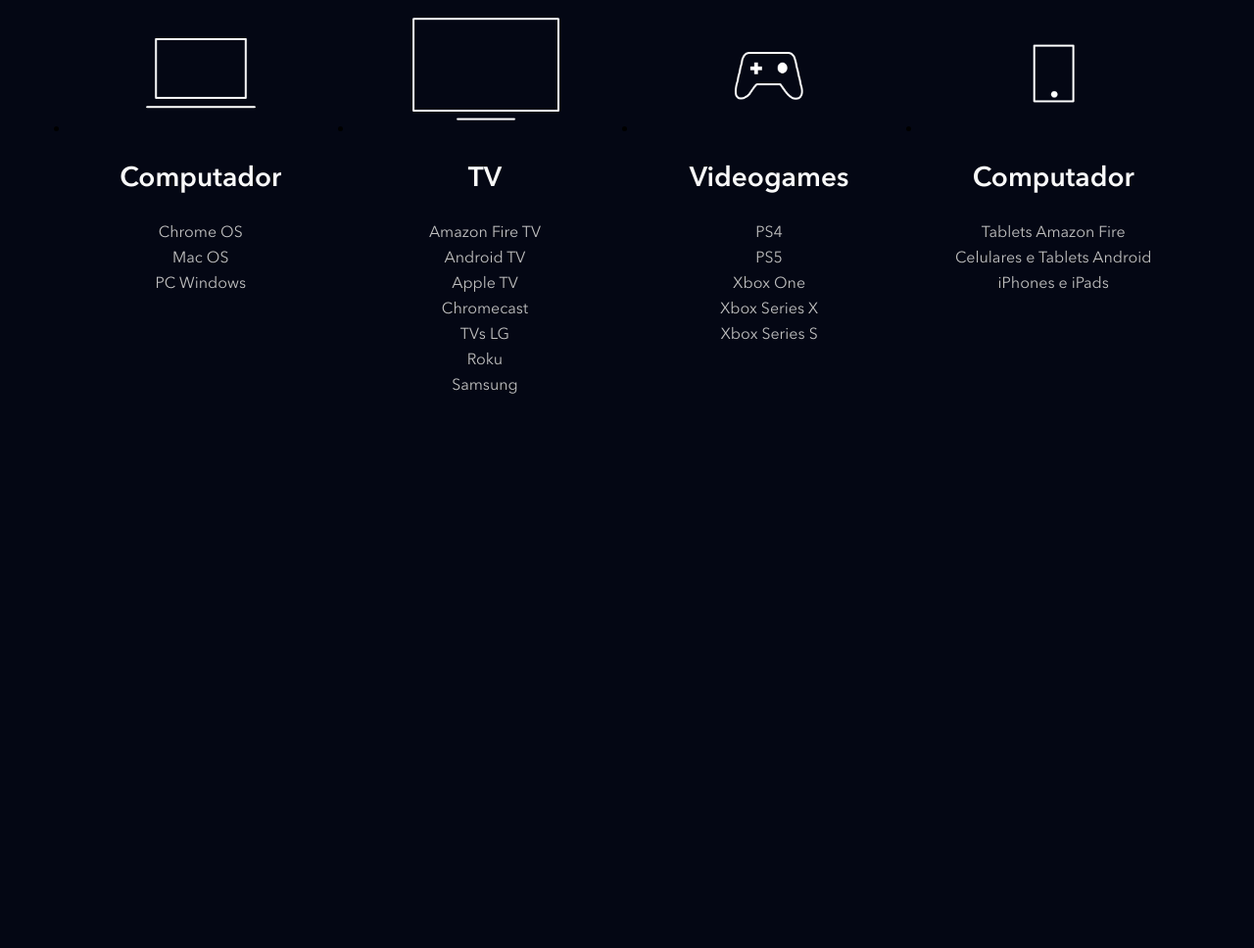
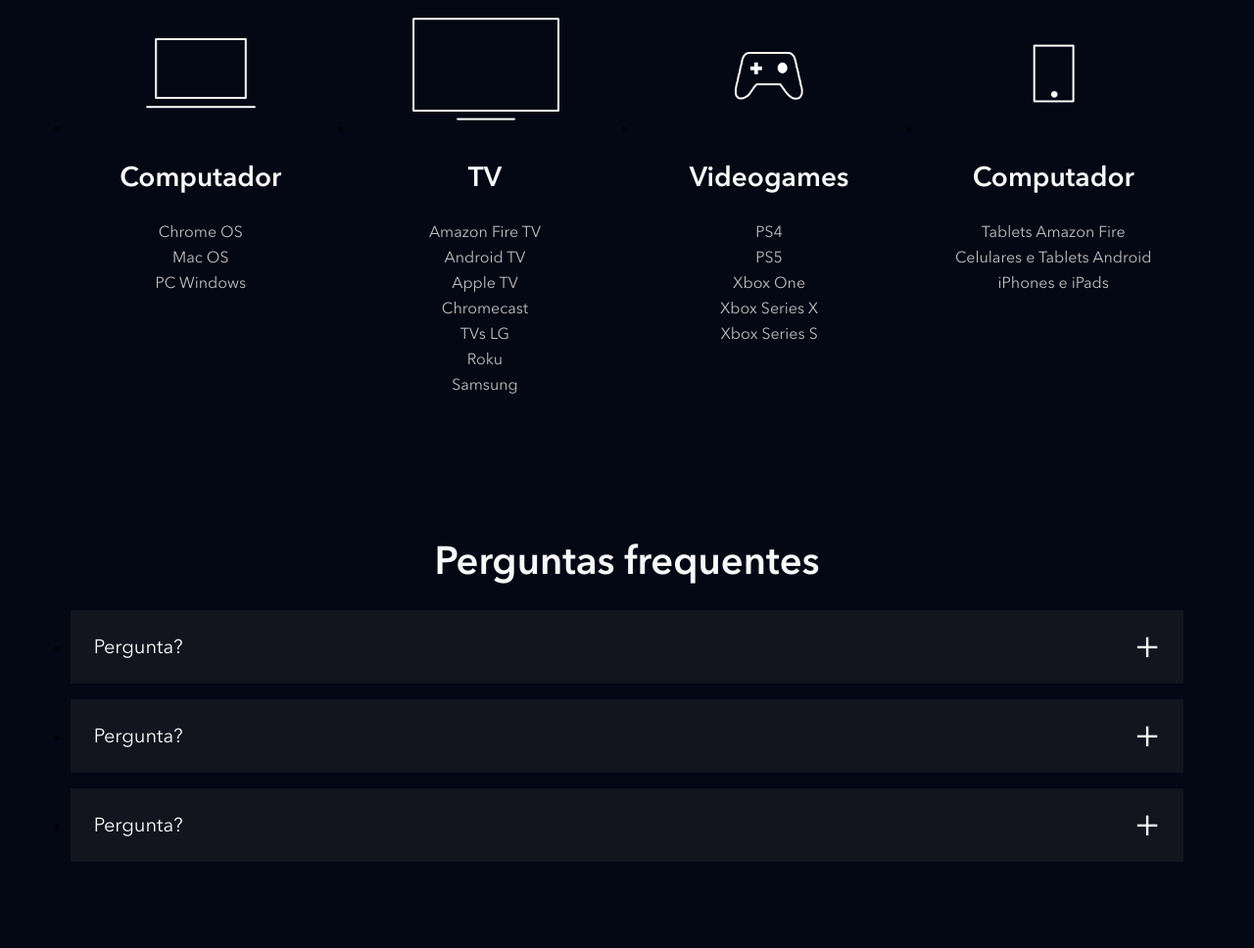
Before and after one commit to tiereis/projeto_04_clone_disney-, a website: page index.html in a window 1280 px wide. Shown: the part 3877-4845 px from the top of the page at 98% size. Before the commit the page ends 4354 px from the top, so only its background shows below. Drawn offline with nearby package versions, Linux system fonts and the light colour scheme; files that its build step writes are made by us from their sources; files whose address does not match are found by name.

Commit message:
Criando a sessão FAQ

```diff
--- a/index.html
+++ b/index.html
@@ -191,6 +191,35 @@
             </li>
         </ul>
     </section>
+    <section class="faq">
+        <h2 class="title">Perguntas frequentes</h2>
+        <ul class="faq__questions">
+            <li class="faq__questions__item">
+                <div class="faq__questions__item__question" data-faq-question>
+                    Pergunta?
+                </div>
+                <div class="faq__questions__item__answer text--big">
+                    A resposta da pergunta
+                </div>
+            </li>
+            <li class="faq__questions__item">
+                <div class="faq__questions__item__question" data-faq-question>
+                    Pergunta?
+                </div>
+                <div class="faq__questions__item__answer text--big">
+                    A resposta da pergunta
+                </div>
+            </li>
+            <li class="faq__questions__item">
+                <div class="faq__questions__item__question" data-faq-question>
+                    Pergunta?
+                </div>
+                <div class="faq__questions__item__answer text--big">
+                    A resposta da pergunta
+                </div>
+            </li>
+        </ul>
+    </section>
     <script src="./src/main.js"></script>
 </body>
 </html>
--- a/src/main.js
+++ b/src/main.js
@@ -1,5 +1,6 @@
 document.addEventListener('DOMContentLoaded', function() {
     const buttons = document.querySelectorAll('[data-tab-button]');
+    const questions = document.querySelectorAll('[data-faq-question');
 
     for (let i = 0; i< buttons.length; i++){
         buttons[i].addEventListener('click', function(botao){
@@ -12,7 +13,18 @@
             botao.target.classList.add('shows__tabs__button--is-active');
         })
     }
+
+    for (let i = 0; i< questions.length; i++){
+        questions[i].addEventListener('click', abreOuFechaResposta);
+    }
 })
+
+function abreOuFechaResposta(elemento) {
+    const classe = 'faq__questions__item--is-open';
+    const elementoPai = elemento.target.parentNode;
+
+    elementoPai.classList.toggle(classe);
+}
 
 function removeBotaoAtivo() {
     const buttons = document.querySelectorAll('[data-tab-button]');
--- /dev/null
+++ b/src/styles/_faq.scss
@@ -0,0 +1,54 @@
+.faq {
+    padding: 5.6vw;
+
+    h2 {
+        text-align: center;
+        margin-bottom: 24px;
+    }
+
+    &__questions {
+        &__item {
+            background-color: #12151d;
+            margin-bottom: 16px;
+
+            &__question {
+                color: #fff;
+                font-size: 20px;
+                padding: 24px;
+                display: block;
+                cursor: pointer;
+                position: relative;
+
+                &:after {
+                    content: '+';
+                    position: absolute;
+                    top: 0;
+                    right: 24px;
+                    height: 100%;
+                    display: flex;
+                    align-items: center;
+                    font-size: 40px;
+                }
+            }
+
+            &__answer {
+                height: 0;
+                overflow: hidden;
+                padding: 0 24px;
+                transition: height, .5s ease;
+            }
+
+            &--is-open {
+                .faq__questions__item__question::after {
+                    content: '-';
+                }
+
+                .faq__questions__item__answer {
+                    height: auto;
+                    padding-bottom: 24px;
+                    transition: height, .5s ease;
+                }
+            }
+        }
+    }
+}
--- a/src/styles/main.scss
+++ b/src/styles/main.scss
@@ -3,6 +3,7 @@
 @use 'shows';
 @use 'plans';
 @use 'available-devices';
+@use 'faq';
 
 @font-face {
     font-family: Avenir;
```
